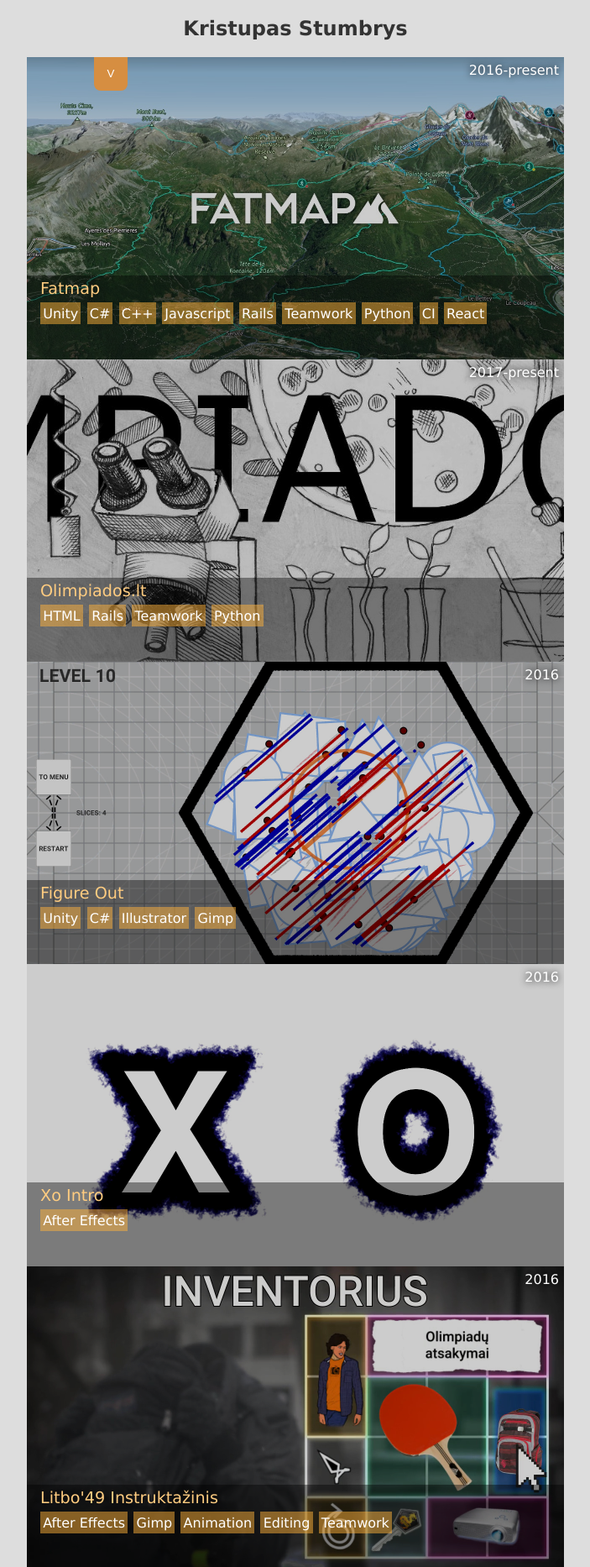
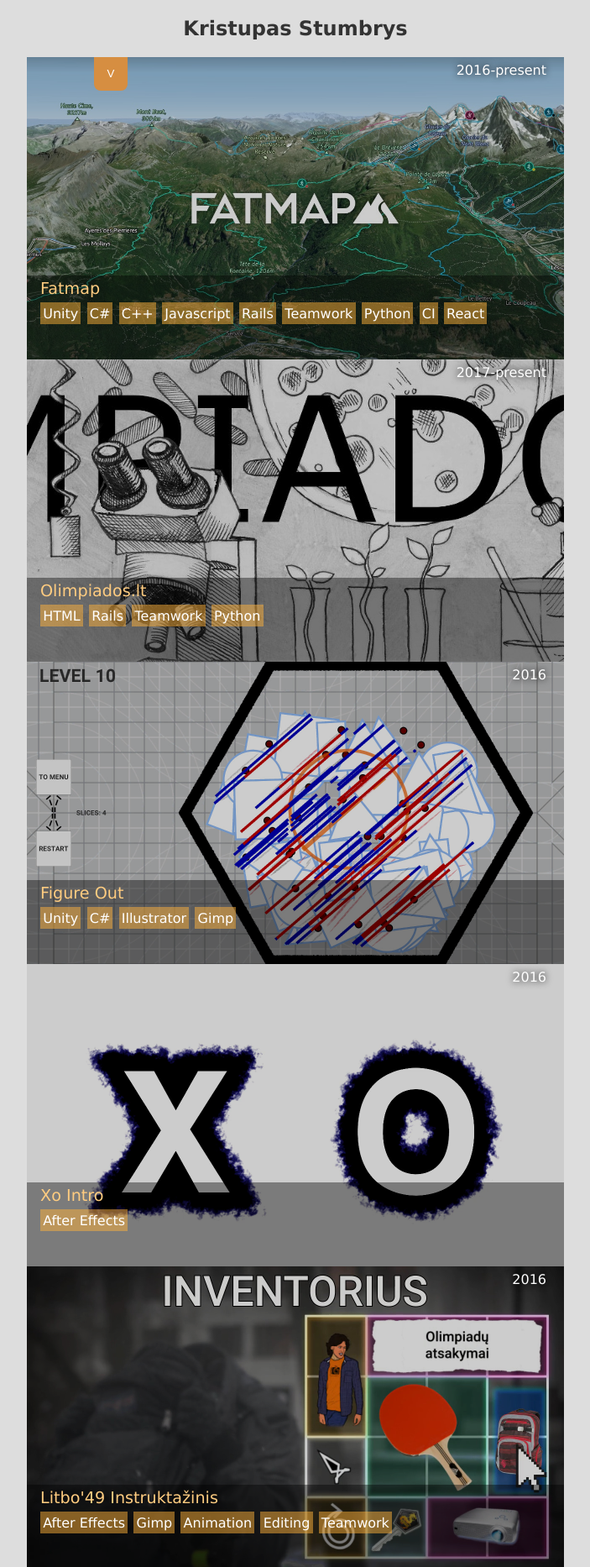
Before and after one commit to Kristonitas/kristonitas.github.io, a Jekyll site: the page built from index.md, in a window 1280 px wide. Shown: the top 1866 px of the page at 84% size, without its empty margins (288-991 px from the left). Built offline with Jekyll 4.4.1, drawn with Linux system fonts in a browser that asks for light colours; our own code applies the rules of GitHub Pages for plain Markdown files.

Commit message:
Adjusting to overlay scrollbar

```diff
--- a/_sass/_home.scss
+++ b/_sass/_home.scss
@@ -145,7 +145,7 @@
     .date {
       position: absolute;
       top: 6px;
-      right: 6px;
+      right: 21px;
       color: white;
       text-shadow: 0 0 8px black;
     }
--- a/_sass/_main.scss
+++ b/_sass/_main.scss
@@ -5,6 +5,7 @@
   font-size: 16px;
   margin: 0;
   min-width: 320px;
+  overflow-y: overlay;
 }
 
 a {
```
